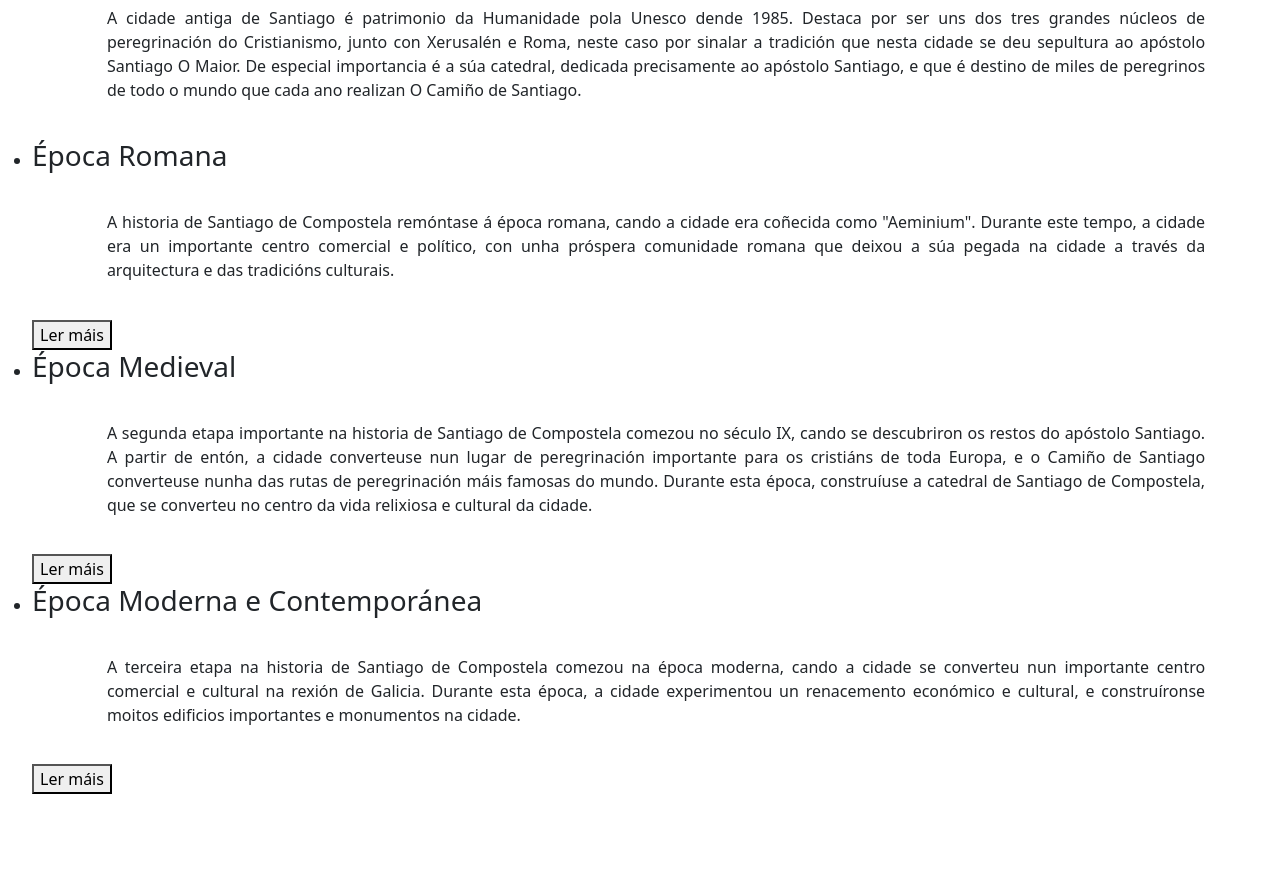
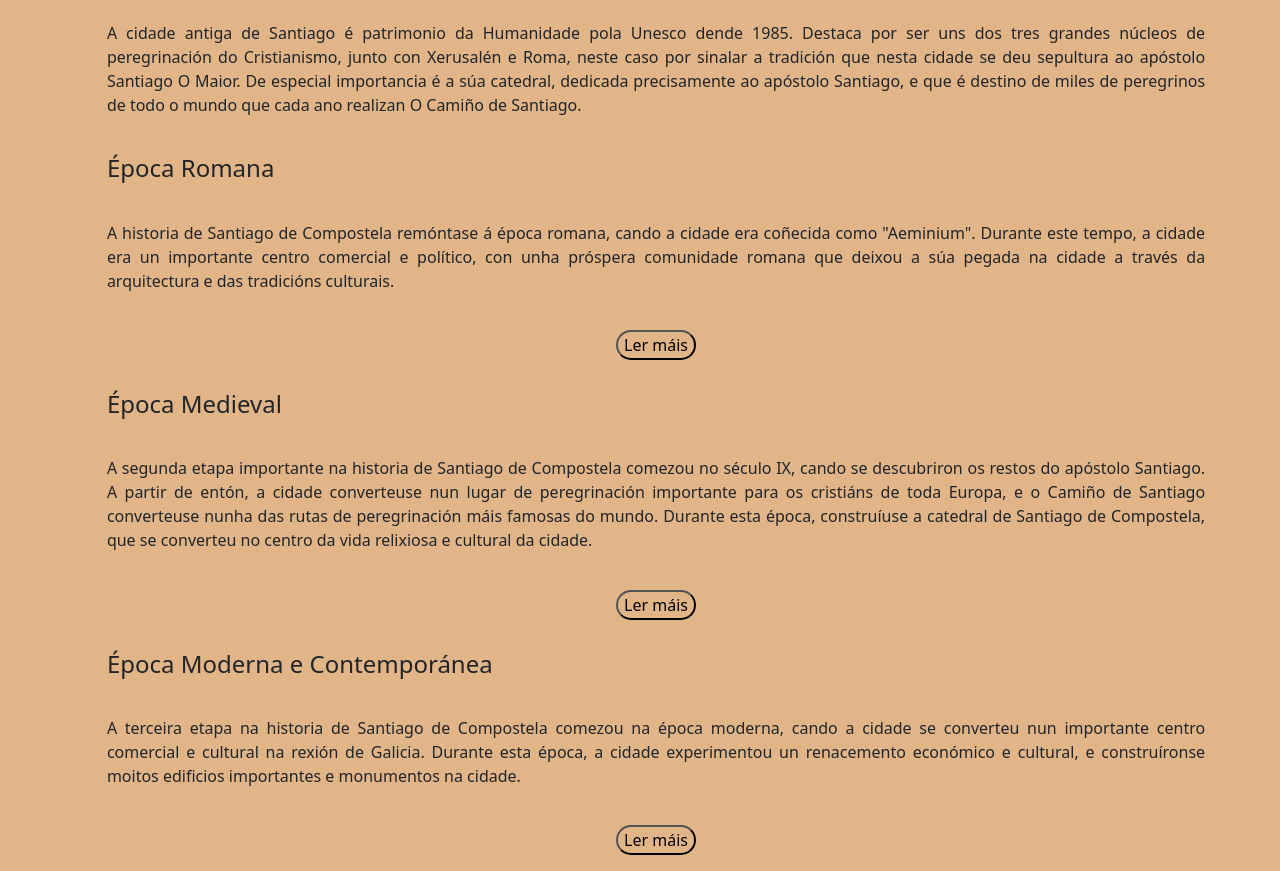
Before and after one commit to braisglopez/Santitour, a plain HTML site: page src/html/historia.html in a window 1280 px wide. Shown: the part 240-1111 px from the top of the page. Before the commit the page ends 1050 px from the top, so only its background shows below. Drawn offline with nearby package versions, Linux system fonts and the light colour scheme.

Commit message:
Cambio de fondo y retoques en historia

```diff
--- a/src/css/historia.css
+++ b/src/css/historia.css
@@ -1,3 +1,16 @@
+h3 {
+  text-align: left;
+  font-size: 24px;
+  margin-top: 30px;
+  margin-left: 6%;
+  margin-bottom: 10px;
+}
+
+ul {
+  list-style: none;
+  text-align: center;
+}
+
 #contenido1 {
   display: none;
 }
@@ -9,3 +22,39 @@
 #contenido3 {
   display: none;
 }
+
+#expandir1 {
+  background-color: rgb(225, 181, 136);
+  color: black;
+  border-radius: 15px;
+}
+
+#expandir1:hover {
+  transition: .7s;
+  background-color: black;
+  color: rgb(225, 181, 136);
+}
+
+#expandir2 {
+  background-color: rgb(225, 181, 136);
+  color: black;
+  border-radius: 15px;
+}
+
+#expandir2:hover {
+  transition: .7s;
+  background-color: black;
+  color: rgb(225, 181, 136);
+}
+
+#expandir3 {
+  background-color: rgb(225, 181, 136);
+  color: black;
+  border-radius: 15px;
+}
+
+#expandir3:hover {
+  transition: .7s;
+  background-color: black;
+  color: rgb(225, 181, 136);
+}
--- a/src/css/index.css
+++ b/src/css/index.css
@@ -24,6 +24,7 @@
 }
 
 .caixas {
+  background-color: white;
   width: 40%;
   height: 40%;
   margin: 40px 70px 70px 70px;
--- a/src/css/xeral.css
+++ b/src/css/xeral.css
@@ -1,6 +1,10 @@
 /* Estilos xerais */
 * {
   box-sizing: border-box;
+}
+
+body {
+  background-color: rgb(225, 181, 136);
 }
 
 h1 {
@@ -23,6 +27,7 @@
 p {
   margin: 3% 6% 3% 6%;
   text-align: justify;
+  /*font-weight: bolder;*/
 }
 
 .link-inicio {
```
Also changed, not shown: src/html/monumentos_museos.html (+1 -2 lines).
